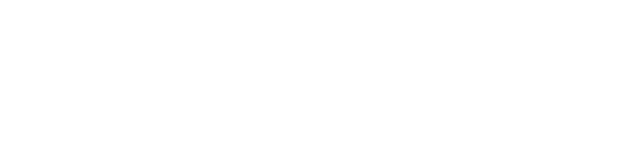
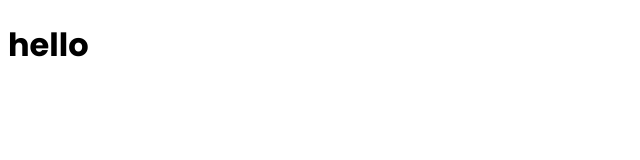
Before and after one commit to rokib2000/world-cup, a plain HTML site: page index.html in a window 1280 px wide. Shown: the whole page, without its empty margins (0-640 px from the left). Drawn offline with Linux system fonts and the light colour scheme.

Commit message:
added Google font

```diff
--- a/css/style.css
+++ b/css/style.css
@@ -0,0 +1,11 @@
+/* ----------------
+Google Font
+-----------------*/
+@import url("https://fonts.googleapis.com/css2?family=Poppins:wght@400;500;600;700&display=swap");
+
+/* -----------------
+Utilities
+----------------- */
+body {
+  font-family: "Poppins", sans-serif;
+}
--- a/index.html
+++ b/index.html
@@ -8,5 +8,9 @@
     <link rel="stylesheet" href="css/style.css" />
     <title>Document</title>
   </head>
-  <body></body>
+  <body>
+    <main>
+      <h1>hello</h1>
+    </main>
+  </body>
 </html>
```
